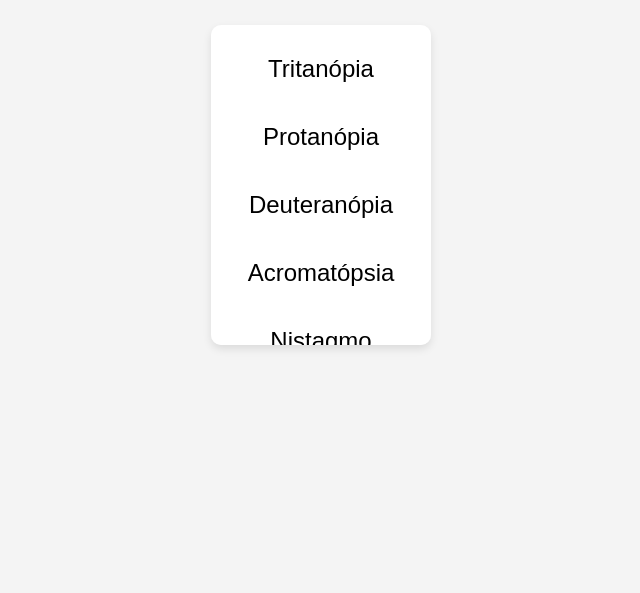
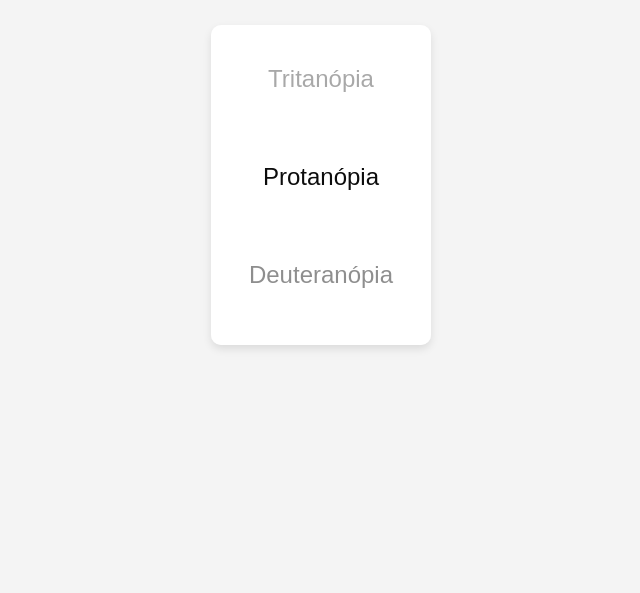
Before and after one commit to ana-3m/P4, a plain HTML site: page index.html in a window 1280 px wide. Shown: the part 223-816 px from the top of the page, without its empty margins (319-959 px from the left). Drawn offline with Linux system fonts and the light colour scheme.

Commit message:
html java
alteraões nos href e java scrit

```diff
--- a/index.html
+++ b/index.html
@@ -32,45 +32,55 @@
 
 
         .menu-item {
-            font-size: 24px;
-            padding: 20px;
-            transition: opacity 0.1s ease-in-out;
-            text-align: center;
-        }
+    display: block;
+    font-size: 24px;
+    padding: 30px 20px; /* aumenta o espaçamento interno */
+    margin-bottom: 10px; /* espaçamento externo entre itens */
+    transition: opacity 0.1s ease-in-out;
+    text-align: center;
+    text-decoration: none; /* remove o sublinhado */
+    color: black; /* garante boa legibilidade */
+}
+.menu-item:hover{
+
+    text-decoration: none; /* remove o sublinhado */
+    color: rgb(255, 0, 0); /* garante boa legibilidade */
+}
     </style>
 </head>
 
 <body>
     <div class="menu">
-        <div class="menu-item">Tritanópia</div>
-        <div class="menu-item">Protanópia</div>
-        <div class="menu-item">Deuteranópia</div>
-        <div class="menu-item">Acromatópsia</div>
-        <div class="menu-item">Nistagmo</div>
-        <div class="menu-item">Glaucoma</div>
-        <div class="menu-item">Hipermetropia</div>
-        <div class="menu-item">Miopia</div>
-        <div class="menu-item">Cataratas</div>
-        <div class="menu-item">Estrabismo</div>
+        <a class="menu-item" href="#">Tritanópia</a>
+        <a class="menu-item" href="#">Protanópia</a>
+        <a class="menu-item" href="#">Deuteranópia</a>
+        <a class="menu-item" href="#">Acromatópsia</a>
+        <a class="menu-item" href="#">Nistagmo</a>
+        <a class="menu-item" href="#">Glaucoma</a>
+        <a class="menu-item" href="#">Hipermetropia</a>
+        <a class="menu-item" href="#">Cataratas</a>
+        <a class="menu-item" href="estrabismo.html">Estrabismo III par</a>
+        <a class="menu-item" href="estrabismo.html">Estrabismo IV par</a>
+        <a class="menu-item" href="estrabismo.html">Estrabismo V par</a>
+
     </div>
 
     <script>
         const menu = document.querySelector('.menu');
-        const items = Array.from(menu.children);
 
-        // Duplica os itens para criar continuidade
-        items.forEach(item => {
+        // Seleciona apenas os links, ignorando quebras de linha ou nós de texto
+        const originalItems = Array.from(menu.querySelectorAll('.menu-item'));
+
+        // Clona os itens para permitir rolagem infinita
+        originalItems.forEach(item => {
             const clone = item.cloneNode(true);
             menu.appendChild(clone);
         });
 
-        menu.addEventListener('scroll', () => {
-            if (menu.scrollTop >= menu.scrollHeight / 2) {
-                menu.scrollTop = 0; // Voltar ao início sem interrupções perceptíveis
-            }
+        function updateOpacity() {
+            const allItems = Array.from(menu.querySelectorAll('.menu-item'));
 
-            // Aplica animação de opacidade
-            items.forEach((item) => {
+            allItems.forEach((item) => {
                 const itemRect = item.getBoundingClientRect();
                 const menuRect = menu.getBoundingClientRect();
                 const itemCenter = itemRect.top + itemRect.height / 2;
@@ -80,8 +90,21 @@
                 const opacity = Math.max(0.3, 1 - distance / maxDistance);
                 item.style.opacity = opacity;
             });
+        }
+
+        // Evento de scroll controlado pelo utilizador
+        menu.addEventListener('scroll', () => {
+            // Volta ao início se chegar ao meio da rolagem (efeito infinito)
+            if (menu.scrollTop >= menu.scrollHeight / 2) {
+                menu.scrollTop = 1; // pequeno valor para evitar salto visual
+            }
+            updateOpacity();
         });
+
+        // Inicializa a opacidade corretamente ao carregar
+        updateOpacity();
     </script>
+
 </body>
 
 </html>
```
